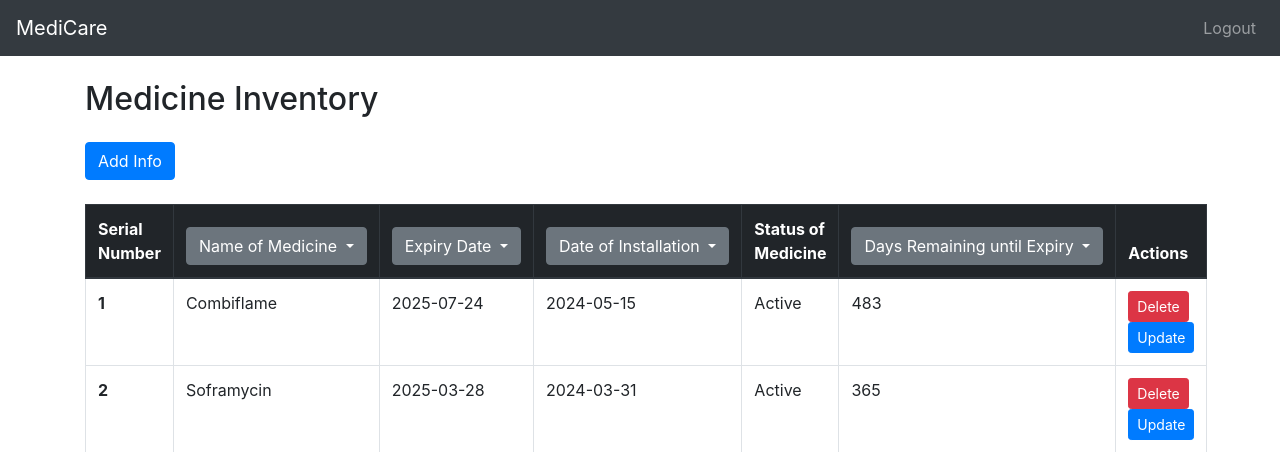
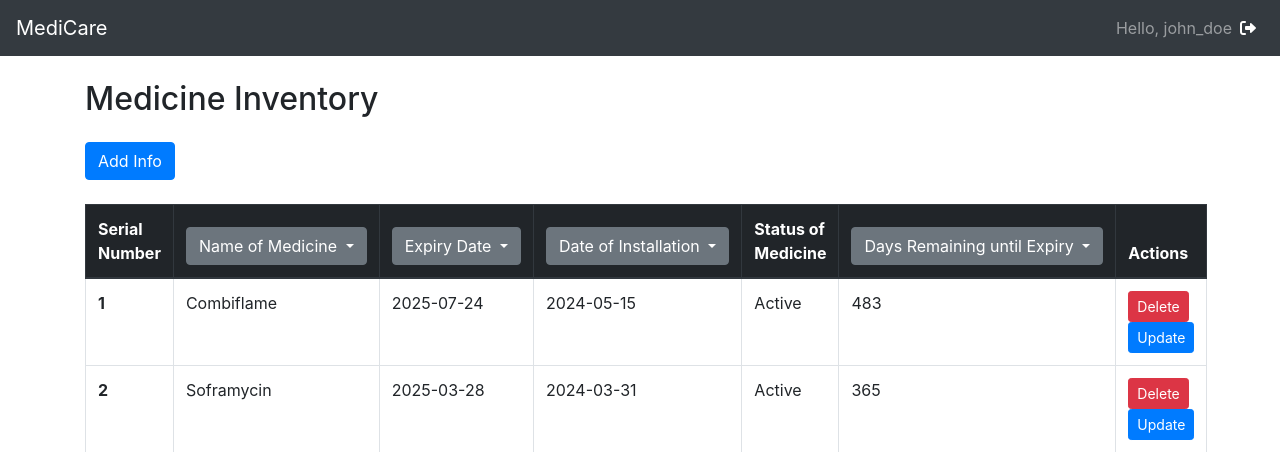
Before and after one commit to atharva2202/ITFAKS, a Flask app: page /landing in a window 1280 px wide. Shown: the top 452 px of the page. Run offline with Flask 3, Linux system fonts and the light colour scheme; a user stored in the database is signed in; data comes from the database, SQL or seed files in the repository; both versions use the stored data as it was after the commit; some libraries are stand-ins or nearby versions.

Commit message:
Updated code

```diff
--- a/templates/landing.html
+++ b/templates/landing.html
@@ -6,6 +6,7 @@
   <title>MediCare</title>
   <!-- Bootstrap CSS -->
   <link rel="stylesheet" href="https://cdn.jsdelivr.net/npm/bootstrap@4.0.0/dist/css/bootstrap.min.css" integrity="sha384-Gn5384xqQ1aoWXA+058RXPxPg6fy4IWvTNh0E263XmFcJlSAwiGgFAW/dAiS6JXm" crossorigin="anonymous">
+  <link href="https://cdnjs.cloudflare.com/ajax/libs/font-awesome/6.0.0-beta3/css/all.min.css" rel="stylesheet">
   <style>
     /* Additional CSS for responsive design */
     @media (min-width: 576px) {
@@ -45,13 +46,22 @@
 
   <div class="collapse navbar-collapse" id="navbarSupportedContent">
     <ul class="navbar-nav ml-auto">
-      <!-- Add logout button -->
+      <!-- Add greeting line with username -->
       <li class="nav-item">
-        <a class="nav-link" href="/logout">Logout</a>
+        <span class="navbar-text">
+          Hello, {{ username }}
+        </span>
+      </li>
+      <!-- Add logout button icon -->
+      <li class="nav-item">
+        <a class="nav-link" href="/logout">
+          <i class="fas fa-sign-out-alt" style="color: white;"></i>
+        </a>
       </li>
     </ul>
   </div>
 </nav>
+
 
 
 <!-- Content -->
```
Also changed, not shown: medicine.db.
